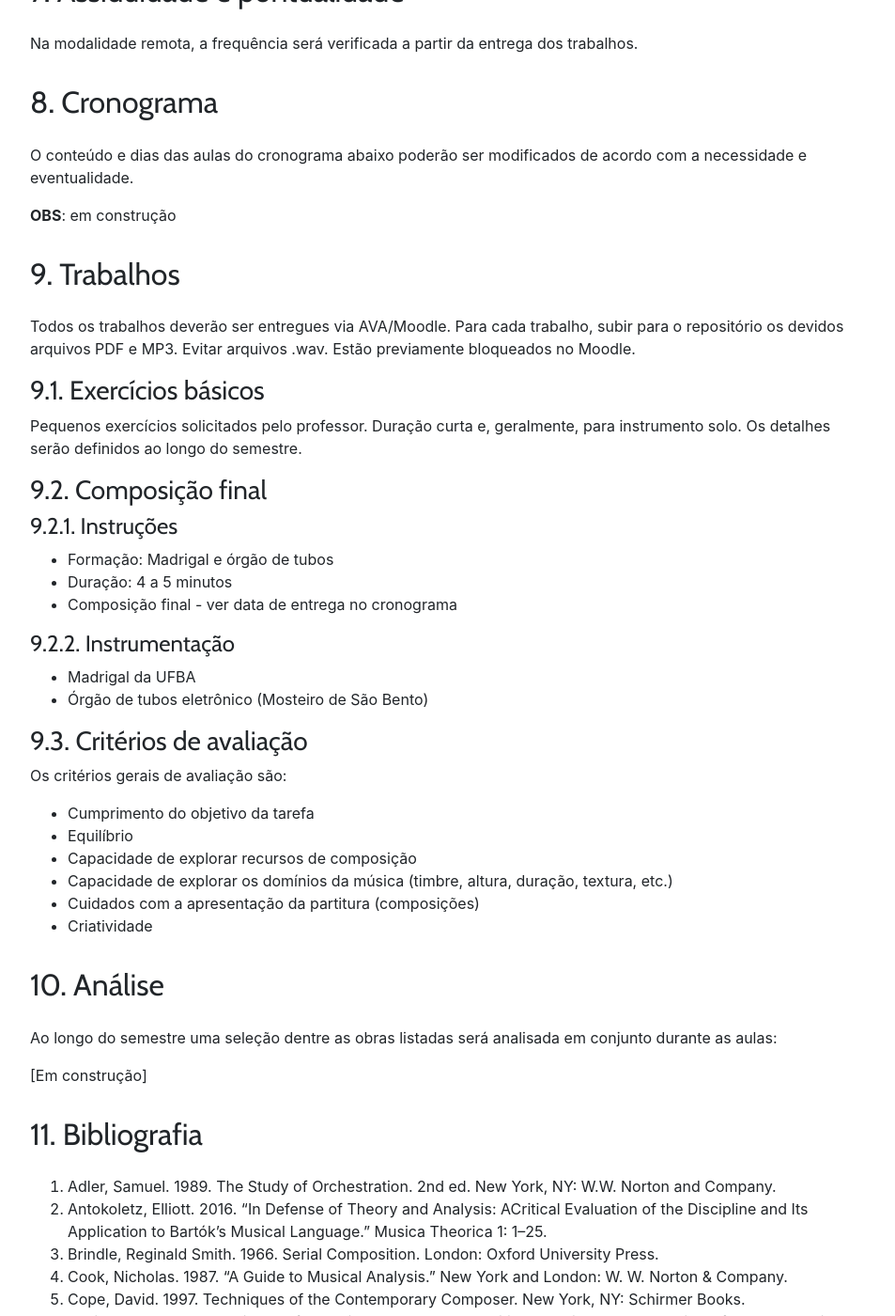
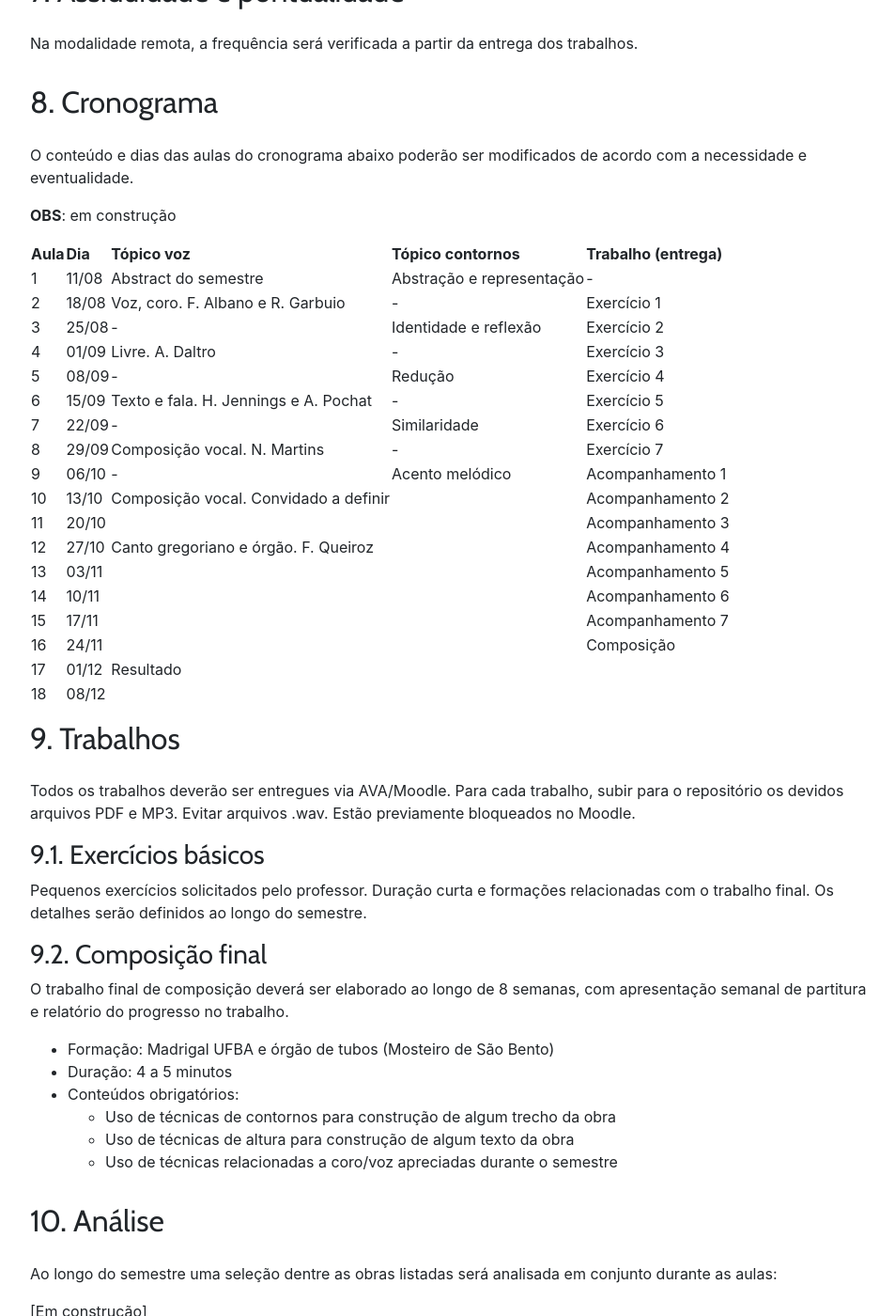
Before and after one commit to kroger/genosmus, a Jekyll site: the page built from _marcos/musb15.md, in a window 1280 px wide and 1400 px high, scrolled down 3686 px. Shown: the whole window at 94% size, without its empty margins (68-1021 px from the left). Built offline with Jekyll 4.4.1, drawn with Linux system fonts in a browser that asks for light colours; nearby versions of some CDN libraries; the table of contents is made by our own code; some of the changed text lies outside the part shown.

Commit message:
Detalhamento de página disciplina
- Cronograma
- Comunicação
- Trabalhos

```diff
--- a/_marcos/musb15.md
+++ b/_marcos/musb15.md
@@ -83,7 +83,7 @@ A nota do semestre será equivalente a uma média ponderada do resultado
 obtido nos trabalhos, de acordo com os seguintes pesos:
 
 1. Exercícios 1 a 7 (peso 3)
-2. Acompanhamento da composição final (peso 3)
+2. Acompanhamento da composição final 1 a 7 (peso 3)
 3. Composição final (peso 4)
 
 Os trabalhos serão aceitos apenas se forem entregues:
@@ -101,8 +101,8 @@ Os critérios gerais de avaliação são:
 - Equilíbrio
 - Capacidade de explorar recursos de composição
 - Capacidade de explorar os domínios da música (timbre, altura,
-  duração, textura, etc.)
-- Cuidados com a apresentação da partitura (composições)
+  duração, textura, texto, etc.)
+- Cuidados com a apresentação da partitura
 - Criatividade
 
 As notas serão definidas de acordo com o seguinte critério:
@@ -145,38 +145,45 @@ modificados de acordo com a necessidade e eventualidade.
 
 **OBS**: em construção
 
+| Aula | Dia   | Tópico voz                            | Tópico contornos          | Trabalho (entrega) |
+| ---- | ----- | ------------------------------------- | ------------------------- | ------------------ |
+| 1    | 11/08 | Abstract do semestre                  | Abstração e representação | -                  |
+| 2    | 18/08 | Voz, coro. F. Albano e R. Garbuio     | -                         | Exercício 1        |
+| 3    | 25/08 | -                                     | Identidade e reflexão     | Exercício 2        |
+| 4    | 01/09 | Livre. A. Daltro                      | -                         | Exercício 3        |
+| 5    | 08/09 | -                                     | Redução                   | Exercício 4        |
+| 6    | 15/09 | Texto e fala. H. Jennings e A. Pochat | -                         | Exercício 5        |
+| 7    | 22/09 | -                                     | Similaridade              | Exercício 6        |
+| 8    | 29/09 | Composição vocal. N. Martins          | -                         | Exercício 7        |
+| 9    | 06/10 | -                                     | Acento melódico           | Acompanhamento 1   |
+| 10   | 13/10 | Composição vocal. Convidado a definir |                           | Acompanhamento 2   |
+| 11   | 20/10 |                                       |                           | Acompanhamento 3   |
+| 12   | 27/10 | Canto gregoriano e órgão. F. Queiroz  |                           | Acompanhamento 4   |
+| 13   | 03/11 |                                       |                           | Acompanhamento 5   |
+| 14   | 10/11 |                                       |                           | Acompanhamento 6   |
+| 15   | 17/11 |                                       |                           | Acompanhamento 7   |
+| 16   | 24/11 |                                       |                           | Composição         |
+| 17   | 01/12 | Resultado                             |                           |                    |
+| 18   | 08/12 |                                       |                           |                    |
+
 ## 9. Trabalhos
 
 Todos os trabalhos deverão ser entregues via AVA/Moodle. Para cada trabalho, subir para o repositório os devidos arquivos PDF e MP3. Evitar arquivos .wav. Estão previamente bloqueados no Moodle.
 
 ### 9.1. Exercícios básicos
 
-Pequenos exercícios solicitados pelo professor. Duração curta e, geralmente, para instrumento solo. Os detalhes serão definidos ao longo do semestre.
+Pequenos exercícios solicitados pelo professor. Duração curta e formações relacionadas com o trabalho final. Os detalhes serão definidos ao longo do semestre.
 
 ### 9.2. Composição final
 
-#### 9.2.1. Instruções
+O trabalho final de composição deverá ser elaborado ao longo de 8 semanas, com apresentação semanal de partitura e relatório do progresso no trabalho.
 
-- Formação: Madrigal e órgão de tubos
+- Formação: Madrigal UFBA e órgão de tubos (Mosteiro de São Bento)
 - Duração: 4 a 5 minutos
-- Composição final - ver data de entrega no cronograma
-
-#### 9.2.2. Instrumentação
-
-- Madrigal da UFBA
-- Órgão de tubos eletrônico (Mosteiro de São Bento)
-
-### 9.3. Critérios de avaliação
-
-Os critérios gerais de avaliação são:
-
-  * Cumprimento do objetivo da tarefa
-  * Equilíbrio
-  * Capacidade de explorar recursos de composição
-  * Capacidade de explorar os domínios da música (timbre, altura,
-    duração, textura, etc.)
-  * Cuidados com a apresentação da partitura (composições)
-  * Criatividade
+- Conteúdos obrigatórios:
+  - Uso de técnicas de contornos para construção de algum trecho da obra
+  - Uso de técnicas de altura para construção de algum texto da obra
+  - Uso de técnicas relacionadas a coro/voz apreciadas durante o semestre
 
 ## 10. Análise
 
@@ -213,8 +220,8 @@ Musical Language." Musica Theorica 1: 1–25.
 
 ## 12. Links
 
-- Playlist com vídeos no [YouTube]().
-- [Conteúdo programático](http://dmusufba.com/docs/conteudos/pdf/MUSB15%20Composicao%20VI.pdf)  aprovado pelo Departamento de Música
+- Playlist com vídeos no [YouTube](https://www.youtube.com/watch?v=tbArUJBRRJ0&list=PLTuRmdq29ACk488OOx34lH-tW0RN0nBDJ).
+- [Conteúdo programático](http://dmusufba.com/wp-content/uploads/MUSB15-Composicao-VI.pdf)  aprovado pelo Departamento de Música
 - [PC Calculate](http://www.mta.ca/pc-set/calculator/pc_calculate.html) -  Calculadora de classes de notas
 - [Contour Metrics](https://contour.sampaio.me) - Calculadora de  contornos
 
```
Also changed, not shown: other parts of _marcos/musb15.md (+1 -1 lines).
